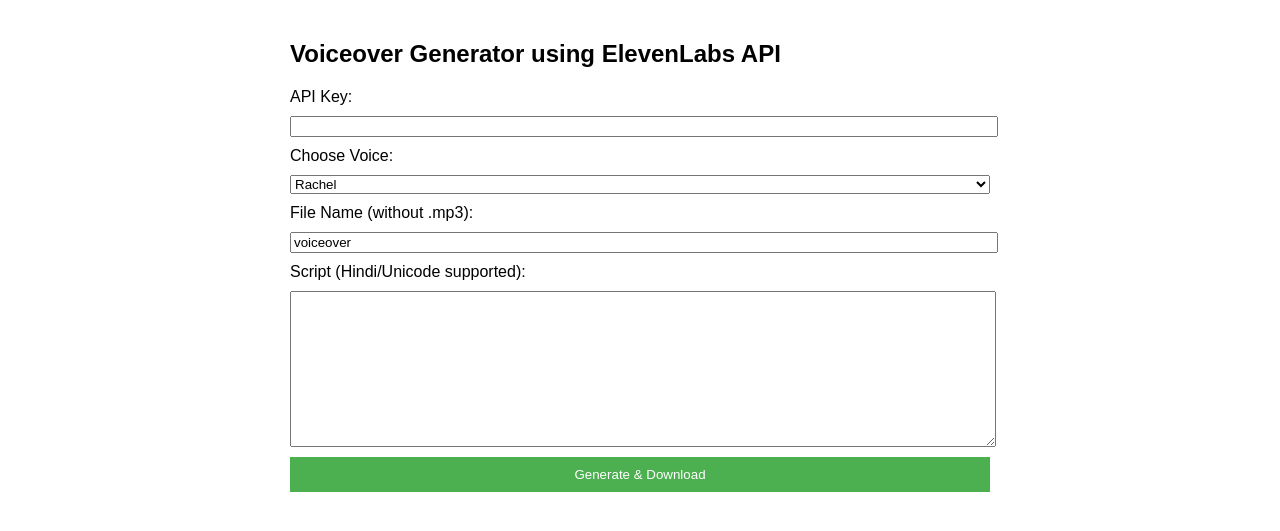
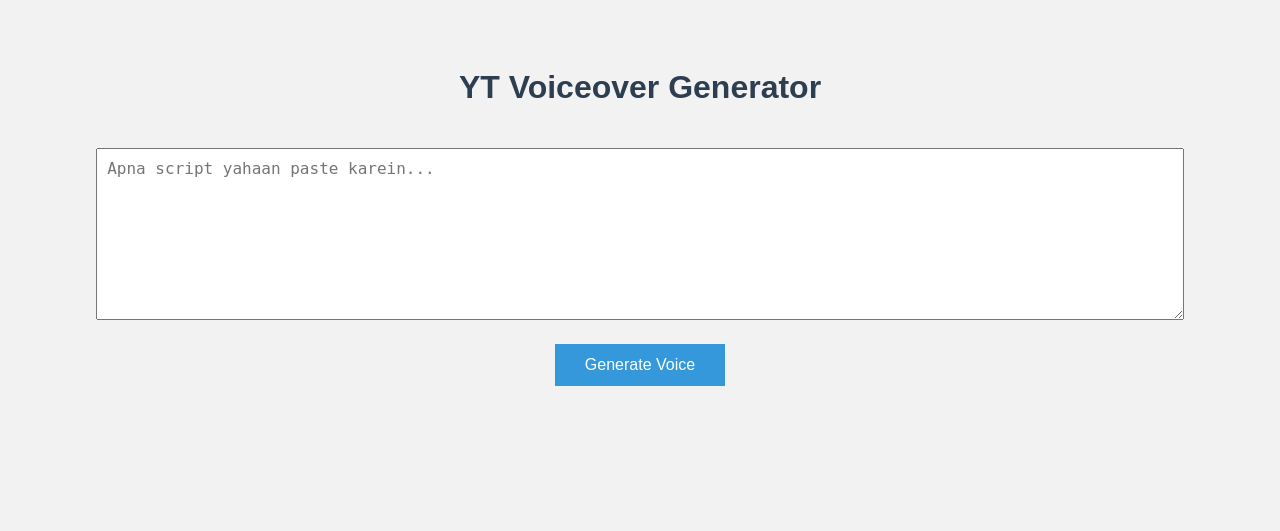
Before and after one commit to bigstudio106/yt-voiceover-web, a Flask app: page / in a window 1280 px wide. Shown: the top 531 px of the page. Run offline with Flask 3, Linux system fonts and the light colour scheme.

Commit message:
Update index.html

```diff
--- a/templates/index.html
+++ b/templates/index.html
@@ -1,35 +1,44 @@
-
 <!DOCTYPE html>
 <html lang="en">
 <head>
     <meta charset="UTF-8">
-    <title>Voiceover Generator</title>
+    <title>YT Voiceover Tool</title>
+    <meta name="viewport" content="width=device-width, initial-scale=1.0">
     <style>
-        body { font-family: Arial, sans-serif; max-width: 700px; margin: auto; padding: 20px; }
-        label, textarea, select, input, button { display: block; width: 100%; margin-top: 10px; }
-        button { background-color: #4CAF50; color: white; padding: 10px; border: none; cursor: pointer; }
+        body {
+            font-family: Arial, sans-serif;
+            padding: 40px;
+            background-color: #f2f2f2;
+            text-align: center;
+        }
+        textarea {
+            width: 90%;
+            height: 150px;
+            margin: 20px 0;
+            padding: 10px;
+            font-size: 16px;
+        }
+        button {
+            padding: 12px 30px;
+            font-size: 16px;
+            background-color: #3498db;
+            color: white;
+            border: none;
+            cursor: pointer;
+        }
+        button:hover {
+            background-color: #2980b9;
+        }
+        h1 {
+            color: #2c3e50;
+        }
     </style>
 </head>
 <body>
-    <h2>Voiceover Generator using ElevenLabs API</h2>
+    <h1>YT Voiceover Generator</h1>
     <form method="POST">
-        <label>API Key:</label>
-        <input type="text" name="api_key" required>
-
-        <label>Choose Voice:</label>
-        <select name="voice">
-            {% for v in voices %}
-                <option value="{{ v }}">{{ v }}</option>
-            {% endfor %}
-        </select>
-
-        <label>File Name (without .mp3):</label>
-        <input type="text" name="filename" value="voiceover">
-
-        <label>Script (Hindi/Unicode supported):</label>
-        <textarea name="script" rows="10" required></textarea>
-
-        <button type="submit">Generate & Download</button>
+        <textarea name="text" placeholder="Apna script yahaan paste karein..."></textarea><br>
+        <button type="submit">Generate Voice</button>
     </form>
 </body>
 </html>
```
